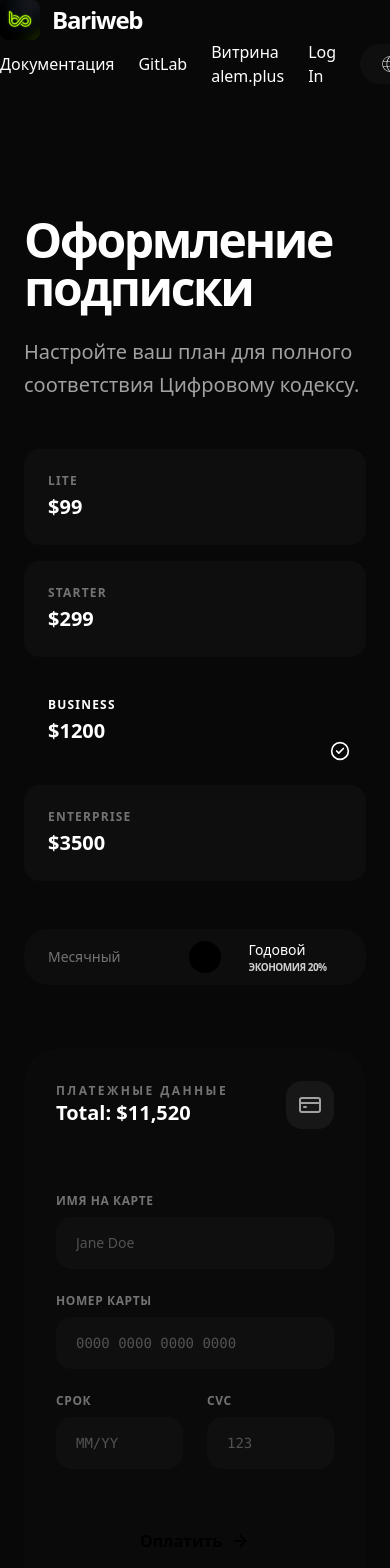
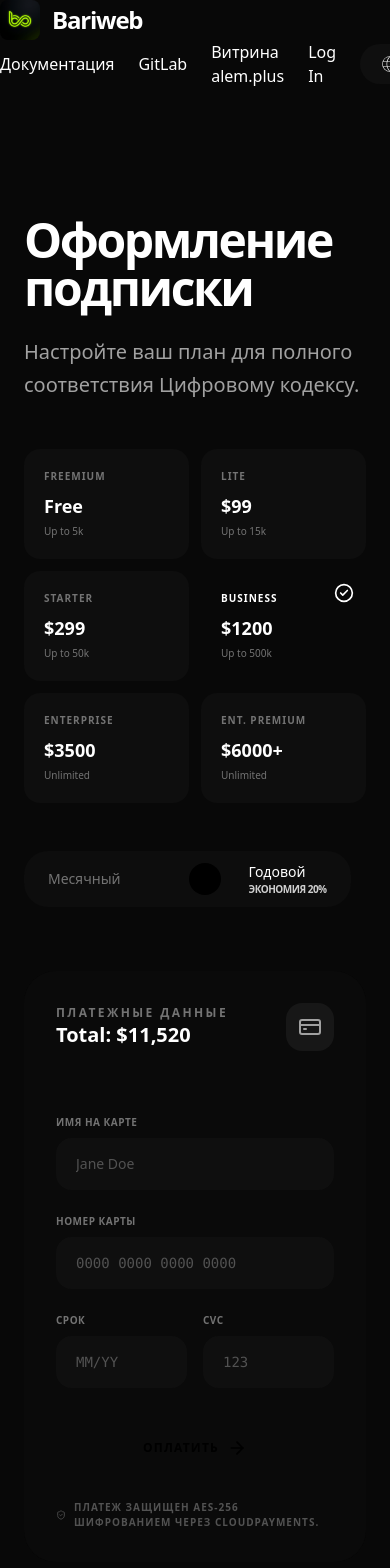
Before and after one commit to Akanov-Kanta/bariweb, a Next.js app in the folder frontend/: page /payment in a window 390 px wide. Shown: the top 1568 px of the page. Built offline with nearby package versions, Linux system fonts and the light colour scheme.

Commit message:
price refacor

```diff
--- a/frontend/app/payment/page.tsx
+++ b/frontend/app/payment/page.tsx
@@ -9,30 +9,44 @@ import NoiseOverlay from "@/components/ui/NoiseOverlay";
 import MagneticButton from "@/components/ui/MagneticButton";
 import { CheckCircle2, CreditCard, ShieldCheck, Loader2, ArrowRight } from "lucide-react";
 import Link from "next/link";
+import { useRouter } from "next/navigation";
 
 export default function PaymentPage() {
   const { lang } = useLanguage();
+  const router = useRouter();
   const t = landingTranslations[lang].paymentPage;
 
-  const [selectedPlan, setSelectedPlan] = useState<"lite" | "starter" | "business" | "enterprise">("business");
+  type PlanType = "freemium" | "lite" | "starter" | "business" | "enterprise" | "enterprisePremium";
+  const [selectedPlan, setSelectedPlan] = useState<PlanType>("business");
   const [isAnnual, setIsAnnual] = useState(true);
   const [status, setStatus] = useState<"idle" | "processing" | "success">("idle");
 
-  const plans = {
+  const plans: Record<PlanType, { name: string; price: number | string }> = {
+    freemium: { name: "Freemium", price: 0 },
     lite: { name: "Lite", price: 99 },
     starter: { name: "Starter", price: 299 },
     business: { name: "Business", price: 1200 },
-    enterprise: { name: "Enterprise", price: 3500 }
+    enterprise: { name: "Enterprise", price: 3500 },
+    enterprisePremium: { name: "Ent. Premium", price: "6000+" }
   };
 
-  const currentPrice = isAnnual
-    ? Math.floor(plans[selectedPlan].price * 0.8) * 12
-    : plans[selectedPlan].price;
+  const getPrice = (planPrice: number | string) => {
+    if (typeof planPrice === 'string') return planPrice; // e.g. "6000+"
+    if (planPrice === 0) return 0;
+    return isAnnual ? Math.floor(planPrice * 0.8) * 12 : planPrice;
+  };
+
+  const currentPriceRaw = getPrice(plans[selectedPlan].price);
+  const currentPriceDisplay = typeof currentPriceRaw === 'number'
+    ? `$${currentPriceRaw.toLocaleString()}`
+    : `$${currentPriceRaw}`;
 
   const handlePayment = (e: React.FormEvent) => {
     e.preventDefault();
     setStatus("processing");
     setTimeout(() => {
+      localStorage.setItem("subscription_status", "active");
+      localStorage.setItem("subscription_plan", selectedPlan);
       setStatus("success");
     }, 2500);
   };
@@ -59,10 +73,10 @@ export default function PaymentPage() {
         />
       </div>
 
-      <div className="mx-auto flex max-w-7xl flex-col items-center gap-16 px-6 pb-24 pt-32 lg:flex-row lg:items-start lg:px-12 lg:pt-48">
+      <div className="mx-auto flex max-w-[1400px] flex-col items-center gap-16 px-6 pb-24 pt-32 lg:flex-row lg:items-start lg:gap-24 lg:px-12 lg:pt-48">
 
         {/* Left: Content & Strategy */}
-        <div className="flex-1 lg:max-w-2xl">
+        <div className="flex-1 lg:max-w-3xl">
           <motion.div
             initial={{ opacity: 0, y: 20 }}
             animate={{ opacity: 1, y: 0 }}
@@ -75,38 +89,53 @@ export default function PaymentPage() {
               {t.desc}
             </p>
 
-            {/* Plan Cards - Horizontal Selector */}
-            <div className="mb-12 grid grid-cols-1 gap-4 sm:grid-cols-4">
-              {(["lite", "starter", "business", "enterprise"] as const).map((plan) => (
+            {/* Plan Cards - Bento 3x2 Grid */}
+            <div className="mb-12 grid grid-cols-2 gap-3 sm:grid-cols-3">
+              {(["freemium", "lite", "starter", "business", "enterprise", "enterprisePremium"] as const).map((plan) => {
+                const planData = plans[plan];
+                const isSelected = selectedPlan === plan;
+                return (
                   <button
                     key={plan}
                     onClick={() => setSelectedPlan(plan)}
-                  className={`group relative flex flex-col items-start rounded-2xl border p-6 transition-all duration-500 ${
-                    selectedPlan === plan
+                    className={`group relative flex flex-col items-start overflow-hidden rounded-2xl border p-5 transition-all duration-500 sm:p-6 ${
+                      isSelected
                       ? "border-lime-400 bg-lime-400/5 shadow-[0_0_30px_-10px_rgba(200,255,0,0.2)]"
                       : "border-neutral-800 bg-neutral-900/40 hover:border-neutral-700"
                     }`}
                   >
-                  <span className={`mb-1 text-xs font-bold uppercase tracking-widest ${selectedPlan === plan ? 'text-lime-400' : 'text-neutral-500'}`}>
-                    {plan}
+                    {/* Active highlight glow behind button content */}
+                    {isSelected && (
+                      <div className="absolute inset-0 z-0 bg-gradient-to-br from-lime-400/10 to-transparent pointer-events-none" />
+                    )}
+
+                    <div className="relative z-10 w-full text-left">
+                      <span className={`mb-2 block text-[10px] font-bold uppercase tracking-widest sm:text-xs ${isSelected ? 'text-lime-400' : 'text-neutral-500'}`}>
+                        {planData.name}
                       </span>
-                  <span className="text-xl font-bold text-white transition-colors">
-                    ${plans[plan].price}
+                      <span className={`block text-lg font-black transition-colors sm:text-2xl ${plan === 'freemium' ? 'text-white' : 'text-white'}`}>
+                        {typeof planData.price === 'number' && planData.price === 0 ? 'Free' : `$${planData.price}`}
                       </span>
-                  {selectedPlan === plan && (
+                      <span className="mt-1 block text-[10px] text-neutral-500 font-medium">
+                        {plan === 'freemium' ? 'Up to 5k' : plan === 'lite' ? 'Up to 15k' : plan === 'starter' ? 'Up to 50k' : plan === 'business' ? 'Up to 500k' : 'Unlimited'}
+                      </span>
+                    </div>
+
+                    {isSelected && (
                       <motion.div
-                      layoutId="activePlan"
-                      className="absolute bottom-2 right-4 text-lime-400"
+                        layoutId="activePlanMarker"
+                        className="absolute right-3 top-3 text-lime-400"
                       >
                         <CheckCircle2 className="h-5 w-5" />
                       </motion.div>
                     )}
                   </button>
-              ))}
+                )
+              })}
             </div>
 
             {/* Billing Toggle */}
-            <div className="flex items-center gap-6 rounded-3xl border border-neutral-800 bg-neutral-900/30 p-2 pl-6">
+            <div className="flex w-fit items-center gap-6 rounded-3xl border border-neutral-800 bg-neutral-900/30 p-2 pl-6">
               <span className={`text-sm font-medium transition-colors ${!isAnnual ? 'text-white' : 'text-neutral-500'}`}>
                 {landingTranslations[lang].paymentPage.monthly}
               </span>
@@ -121,7 +150,7 @@ export default function PaymentPage() {
                   transition={{ type: "spring", stiffness: 500, damping: 30 }}
                 />
               </button>
-              <div className="flex flex-col">
+              <div className="flex flex-col pr-4">
                 <span className={`text-sm font-medium transition-colors ${isAnnual ? 'text-lime-400' : 'text-neutral-500'}`}>
                   {landingTranslations[lang].paymentPage.annual}
                 </span>
@@ -163,90 +192,92 @@ export default function PaymentPage() {
                     </motion.div>
                     <h3 className="mb-4 text-3xl font-bold tracking-tight">{t.success}</h3>
                     <p className="mb-10 text-neutral-400">
-                      Мы отправили квитанцию и инструкции по установке на ваш email.
+                      Welcome to Bariweb. Your subscription is now active!
                     </p>
-                    <Link href="/dashboard" className="w-full">
-                      <MagneticButton className="flex w-full items-center justify-center gap-2 rounded-2xl bg-white py-5 font-bold text-black transition-transform hover:scale-[1.02]">
-                        Go to Dashboard <ArrowRight className="h-5 w-5" />
+                    <div onClick={() => router.push('/dashboard')} className="w-full cursor-pointer relative overflow-hidden group rounded-2xl bg-white focus:outline-none">
+                      <MagneticButton className="flex w-full items-center justify-center gap-2 py-5 font-bold text-black transition-transform group-hover:scale-[1.02]">
+                        Enter Dashboard <ArrowRight className="h-5 w-5" />
                       </MagneticButton>
-                    </Link>
+                    </div>
                   </motion.div>
                 ) : (
                   <motion.form
                     key="form"
                     exit={{ opacity: 0, y: -20, filter: "blur(10px)" }}
                     onSubmit={handlePayment}
-                    className="flex flex-col"
+                    className="flex flex-col min-h-[440px]"
                   >
                     <div className="mb-8 flex items-center justify-between border-b border-neutral-800/50 pb-8">
                        <div className="flex flex-col">
                          <span className="text-xs font-bold uppercase tracking-[0.2em] text-neutral-500">{t.billingInfo}</span>
-                         <span className="text-xl font-bold">Total: ${currentPrice.toLocaleString()}</span>
+                         <span className="text-xl font-bold">Total: {currentPriceDisplay}</span>
                        </div>
-                       <div className="flex h-12 w-12 items-center justify-center rounded-2xl bg-neutral-900 border border-neutral-800">
+                       <div className="flex h-12 w-12 items-center justify-center rounded-2xl bg-neutral-900 border border-neutral-800 shadow-inner">
                          <CreditCard className="h-6 w-6 text-neutral-400" />
                        </div>
                     </div>
 
                     <div className="space-y-6">
                       <div className="group">
-                        <label className="mb-2 block text-xs font-bold uppercase tracking-wider text-neutral-500 transition-colors group-focus-within:text-lime-400">{t.name}</label>
+                        <label className="mb-2 block text-[10px] font-bold uppercase tracking-wider text-neutral-500 transition-colors group-focus-within:text-lime-400">{t.name}</label>
                         <input
-                          required
+                          required={selectedPlan !== 'freemium'}
                           type="text"
                           placeholder="Jane Doe"
-                          className="w-full rounded-2xl border border-neutral-800 bg-neutral-900/50 px-5 py-4 text-sm text-white placeholder-neutral-600 outline-none transition-all focus:border-lime-400 focus:bg-neutral-900 focus:ring-1 focus:ring-lime-400/20"
+                          className="w-full rounded-2xl border border-neutral-800 bg-neutral-900/50 px-5 py-4 text-sm text-white placeholder-neutral-600 outline-none transition-all focus:border-lime-400 focus:bg-neutral-900 focus:ring-1 focus:ring-lime-400/20 disabled:opacity-50"
+                          disabled={selectedPlan === 'freemium'}
                         />
                       </div>
 
                       <div className="group">
-                        <label className="mb-2 block text-xs font-bold uppercase tracking-wider text-neutral-500 transition-colors group-focus-within:text-lime-400">{t.cardNum}</label>
+                        <label className="mb-2 block text-[10px] font-bold uppercase tracking-wider text-neutral-500 transition-colors group-focus-within:text-lime-400">{t.cardNum}</label>
                         <input
-                          required
+                          required={selectedPlan !== 'freemium'}
                           type="text"
                           placeholder="0000 0000 0000 0000"
                           maxLength={19}
-                          className="w-full rounded-2xl border border-neutral-800 bg-neutral-900/50 px-5 py-4 text-sm font-mono text-white placeholder-neutral-600 outline-none transition-all focus:border-lime-400 focus:bg-neutral-900 focus:ring-1 focus:ring-lime-400/20"
+                          className="w-full rounded-2xl border border-neutral-800 bg-neutral-900/50 px-5 py-4 text-sm font-mono text-white placeholder-neutral-600 outline-none transition-all focus:border-lime-400 focus:bg-neutral-900 focus:ring-1 focus:ring-lime-400/20 disabled:opacity-50"
+                          disabled={selectedPlan === 'freemium'}
                         />
                       </div>
 
-                      <div className="flex gap-6">
+                      <div className="flex gap-4">
                         <div className="flex-1 group">
-                          <label className="mb-2 block text-xs font-bold uppercase tracking-wider text-neutral-500 transition-colors group-focus-within:text-lime-400">{t.expiry}</label>
+                          <label className="mb-2 block text-[10px] font-bold uppercase tracking-wider text-neutral-500 transition-colors group-focus-within:text-lime-400">{t.expiry}</label>
                           <input
-                            required
+                            required={selectedPlan !== 'freemium'}
                             type="text"
                             placeholder="MM/YY"
                             maxLength={5}
-                            className="w-full rounded-2xl border border-neutral-800 bg-neutral-900/50 px-5 py-4 text-sm font-mono text-white placeholder-neutral-600 outline-none transition-all focus:border-lime-400 focus:bg-neutral-900 focus:ring-1 focus:ring-lime-400/20"
+                            className="w-full rounded-2xl border border-neutral-800 bg-neutral-900/50 px-5 py-4 text-sm font-mono text-white placeholder-neutral-600 outline-none transition-all focus:border-lime-400 focus:bg-neutral-900 focus:ring-1 focus:ring-lime-400/20 disabled:opacity-50"
+                            disabled={selectedPlan === 'freemium'}
                           />
                         </div>
                         <div className="flex-1 group">
-                          <label className="mb-2 block text-xs font-bold uppercase tracking-wider text-neutral-500 transition-colors group-focus-within:text-lime-400">{t.cvc}</label>
+                          <label className="mb-2 block text-[10px] font-bold uppercase tracking-wider text-neutral-500 transition-colors group-focus-within:text-lime-400">{t.cvc}</label>
                           <input
-                            required
+                            required={selectedPlan !== 'freemium'}
                             type="text"
                             placeholder="123"
                             maxLength={4}
-                            className="w-full rounded-2xl border border-neutral-800 bg-neutral-900/50 px-5 py-4 text-sm font-mono text-white placeholder-neutral-600 outline-none transition-all focus:border-lime-400 focus:bg-neutral-900 focus:ring-1 focus:ring-lime-400/20"
+                            className="w-full rounded-2xl border border-neutral-800 bg-neutral-900/50 px-5 py-4 text-sm font-mono text-white placeholder-neutral-600 outline-none transition-all focus:border-lime-400 focus:bg-neutral-900 focus:ring-1 focus:ring-lime-400/20 disabled:opacity-50"
+                            disabled={selectedPlan === 'freemium'}
                           />
                         </div>
                       </div>
                     </div>
 
-                    <div className="mt-10">
-                      <MagneticButton
-                        intensity={15}
-                        disabled={status === "processing"}
-                        type="submit"
-                        className="flex w-full items-center justify-center rounded-2xl bg-lime-400 py-5 font-extrabold text-black transition-transform hover:scale-[1.02] disabled:opacity-70 disabled:hover:scale-100"
-                      >
+                    <div className="mt-8">
+                      <button disabled={status === "processing"} type="submit" className="w-full relative outline-none h-14 rounded-2xl bg-lime-400">
+                         <div className="absolute inset-0 rounded-2xl bg-lime-400 shadow-[0_0_20px_rgba(200,255,0,0.3)] transition-all hover:bg-lime-500 peer-disabled:bg-neutral-700" />
+                         <div className="relative z-10 flex w-full h-full items-center justify-center font-extrabold text-black uppercase tracking-widest text-xs">
                           {status === "processing" ? (
                             <span className="flex items-center gap-3"><Loader2 className="h-5 w-5 animate-spin" /> {t.processing}</span>
                           ) : (
-                          <span className="flex items-center gap-2">{t.payBtn} <ArrowRight className="h-5 w-5" /></span>
+                            <span className="flex items-center gap-2">{selectedPlan === 'freemium' ? 'Activate Free' : t.payBtn} <ArrowRight className="h-5 w-5" /></span>
                           )}
-                      </MagneticButton>
+                         </div>
+                      </button>
                     </div>
 
                     <div className="mt-6 flex items-center justify-center gap-2 text-[10px] font-bold uppercase tracking-widest text-neutral-600">
```
Also changed, not shown: frontend/app/dashboard/layout.tsx (+19 -2 lines), frontend/lib/i18n/landingTranslations.ts (+27 -15 lines). Lines whose indentation alone changed are shown as unchanged.
